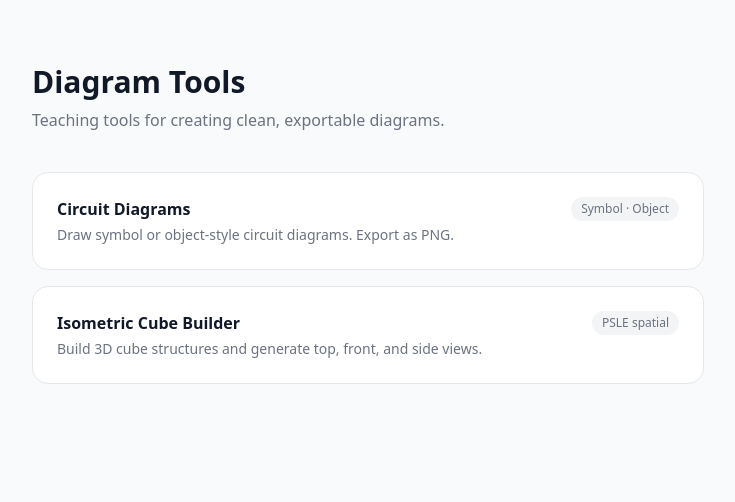
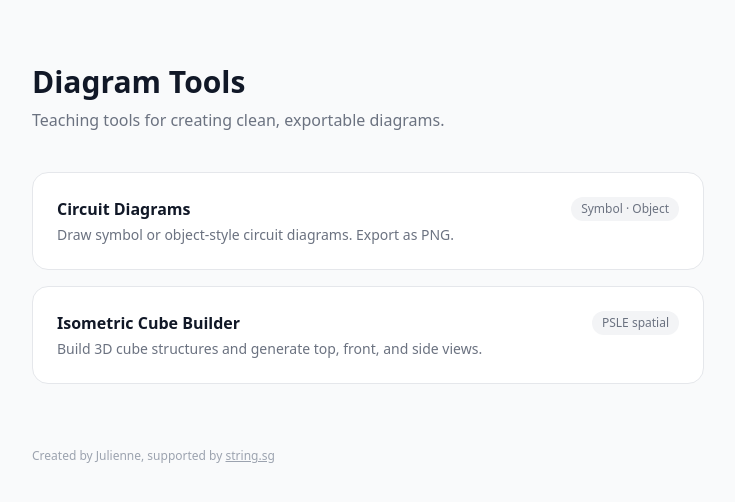
Before and after one commit to String-sg/diagrams, a Next.js app: page / in a window 1280 px wide. Shown: the top 502 px of the page, without its empty margins (272-1007 px from the left). Built offline with nearby package versions, Linux system fonts and the light colour scheme; no server answers.

Commit message:
Add footer credit to homepage
Add a small footer to app/page.tsx that credits "Julienne" and notes support from string.sg. The footer uses Tailwind classes for spacing and muted styling, and the external link opens in a new tab with noopener/noreferrer for safety.

```diff
--- a/app/page.tsx
+++ b/app/page.tsx
@@ -38,6 +38,12 @@ export default function Home() {
             </Link>
           ))}
         </div>
+        <footer className="mt-16 text-xs text-gray-400">
+          Created by Julienne, supported by{' '}
+          <a href="https://string.sg" target="_blank" rel="noopener noreferrer" className="underline hover:text-gray-600">
+            string.sg
+          </a>
+        </footer>
       </div>
     </main>
   )
```
